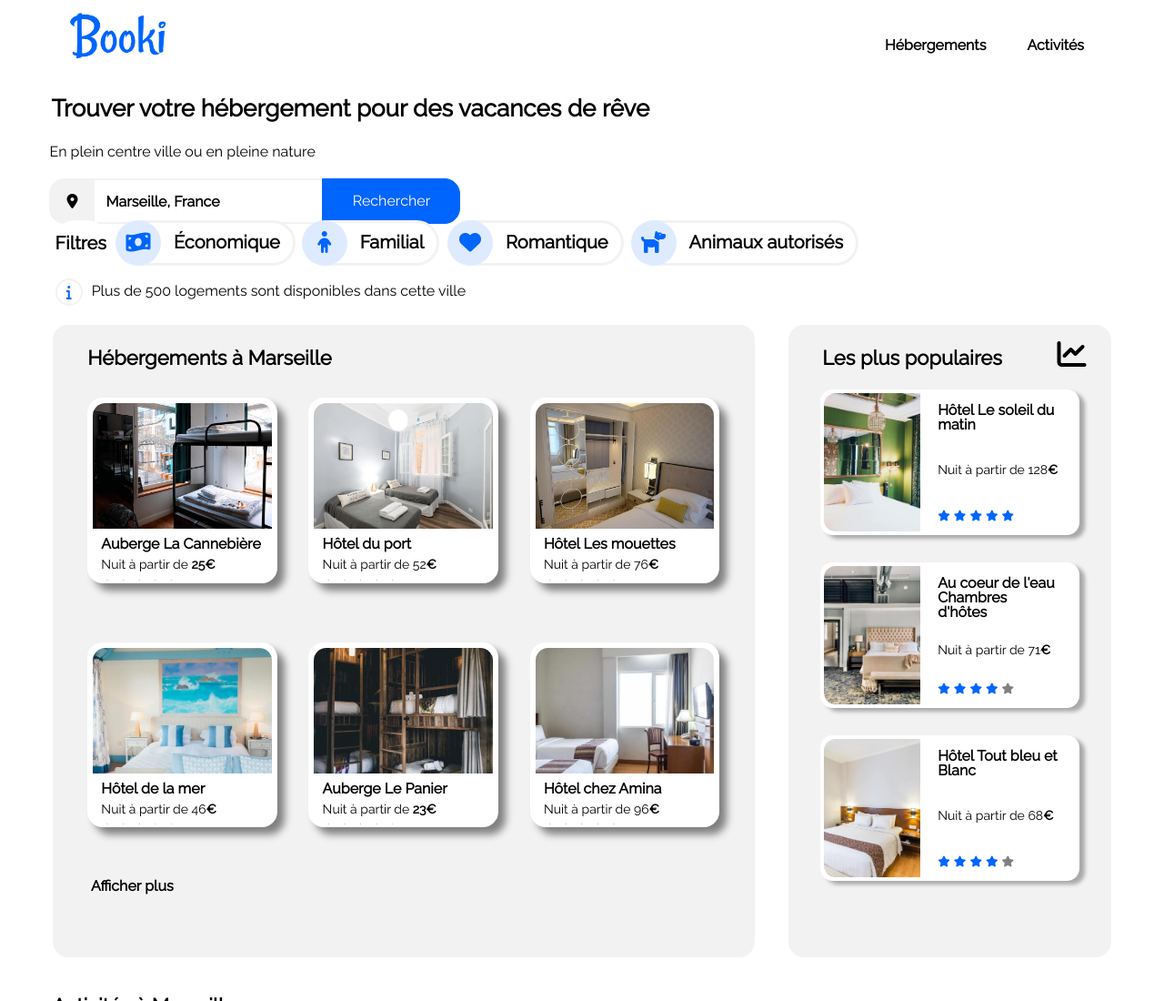
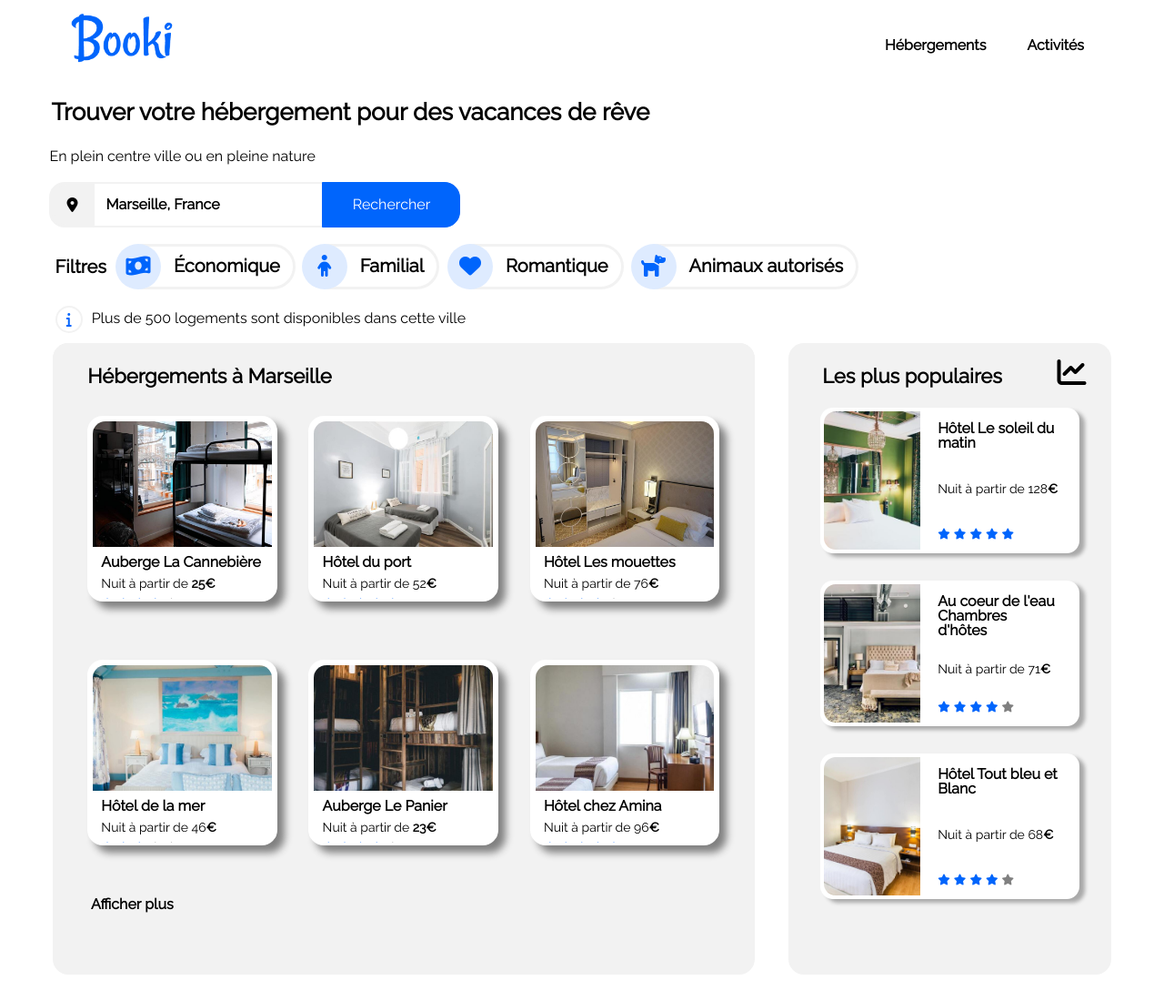
Before and after one commit to logaritme/Booki, a plain HTML site: page index.html in a window 1280 px wide. Shown: the top 1100 px of the page at 91% size. Drawn offline with Linux system fonts and the light colour scheme.

Commit message:
Heading ok HD+Laptop

```diff
--- a/css/style.css
+++ b/css/style.css
@@ -209,7 +209,7 @@ ul {
 
 .heading {
     width: 100%;
-    height: 22%;
+    height: 23%;
 }
 
 .logo-and-links {
@@ -261,16 +261,12 @@ nav ul{
 
 /* 2.1.2 | SECTION : SLOGAN */
 
-.text-search-sizing {
-    width: 100%;
-    height: 42%;
-}
-
 .text-only {
     width: 100%;
+    height: 31%;
     padding: 0 2.5% 0.5% 2.5%;
     display: flex;
-    flex-flow: column wrap;
+    flex-flow: column nowrap;
     align-items: stretch;
     background-color: white;
 }
@@ -296,7 +292,7 @@ h2 {
 
 .search {
     width: 100%;
-    height: 50px;
+    height: 14.5%;
     background-color: white;
     display: flex;
     flex-direction: row;
@@ -511,12 +507,10 @@ input[type="search"] {
 
 .informations {
     width: 100%;
-    height: 18%;
-
+    height: 14.5%;
     display: flex;
     align-items: stretch;
     flex-flow: row nowrap;
-
     background-color: white;
     padding: 1.1% 0 1.1% 3%;
 }
@@ -838,7 +832,7 @@ aside {
 
 .main-container {
     width: 96.3%;
-    height: 88%;
+    height: 89%;
     margin-right: 1.85%;
     margin-left: 1.85%;
     display: flex;
@@ -849,7 +843,7 @@ aside {
 
 main {
     width: 100%;
-    height: 78%;
+    height: 77%;
 }
 
 /* 2.1.7 | ACTIVITIES */
@@ -996,7 +990,7 @@ main {
 
 .secondary-container {
         width: 100%;
-        height: 12%;
+        height: 11%;
         display: flex;
         align-items: stretch;
         overflow: hidden;
--- a/index.html
+++ b/index.html
@@ -39,12 +39,11 @@
                         </ul>
                     </nav>
                 </header>
-                <section class="text-search-sizing">
-                    <header class="text-only">
+                <header class="text-only">
                         <h1>Trouver votre hébergement pour des vacances de rêve</h1>
                         <h2>En plein centre ville ou en pleine nature</h2>
                     </header>
-                    <div class="search">
+                <div class="search">
                         <form method="post" action="traitement.php" id="form">
                             <div class="map-marker-radius">
                                 <span class="fas fa-map-marker-alt span-center"></span>
@@ -60,8 +59,7 @@
                                 </button>
                             </a>
                         </form>
-                    </div>
-                </section>
+                </div>
                 <section class="filters-flex-position">
                     <div class="filters-word">Filtres</div>
 
```
